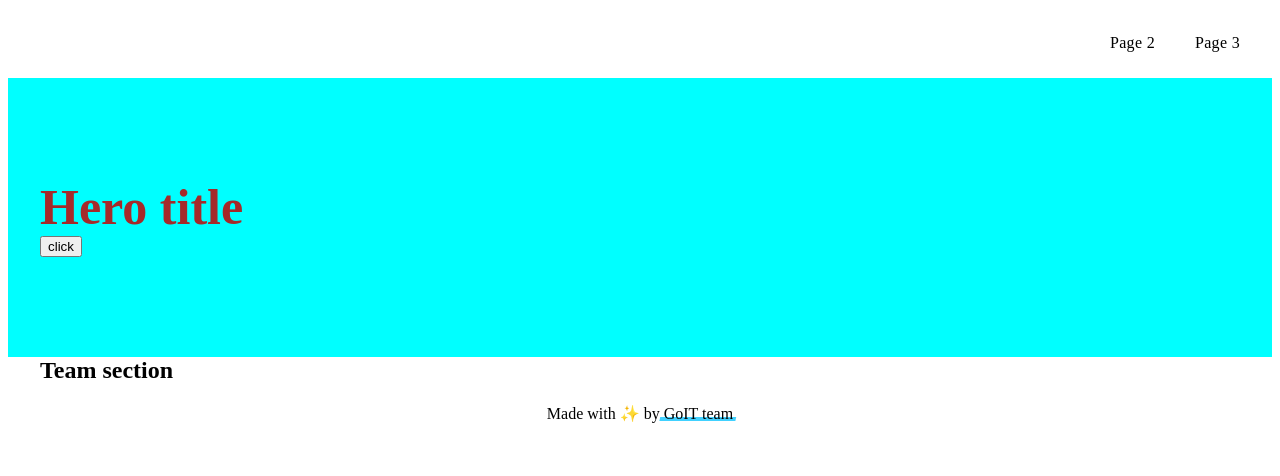
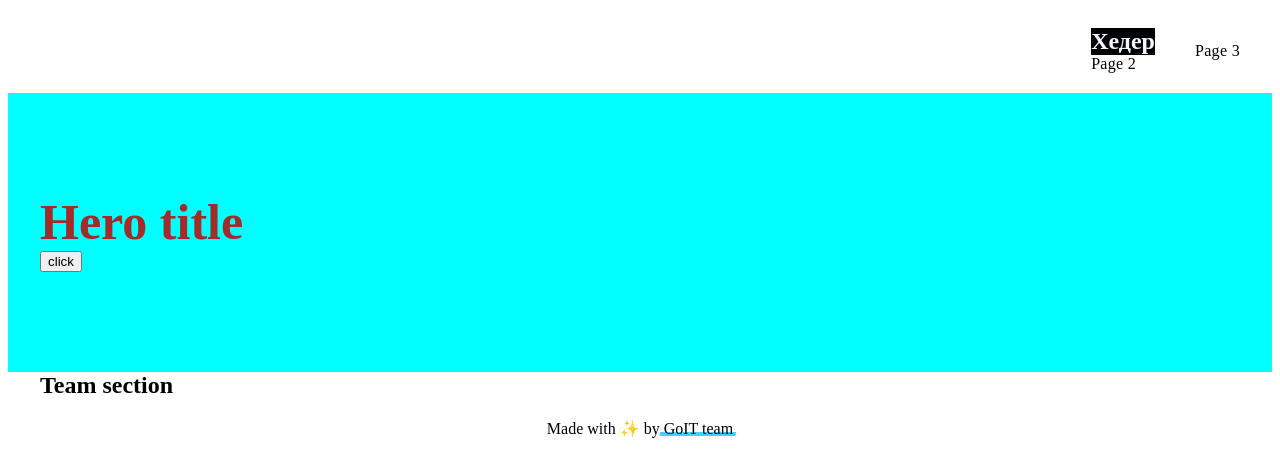
Before and after one commit to Sivonenko/test-115, a website built with Vite: page src/index.html in a window 1280 px wide. Built offline with nearby package versions, Linux system fonts and the light colour scheme.

Commit message:
header-changes

```diff
--- a/src/css/header.css
+++ b/src/css/header.css
@@ -42,3 +42,8 @@
 .nav-link.active::after {
   background: #747bff;
 }
+
+.header-head {
+  background-color: black;
+  color: aliceblue;
+}
--- a/src/partials/header.html
+++ b/src/partials/header.html
@@ -8,6 +8,7 @@
       </a>
       <ul class="nav-list">
         <li class="nav-item">
+          <h2 class="header-head">Хедер</h2>
           <a class="nav-link {=$highlight-act}" href="./page-2.html">Page 2</a>
         </li>
         <li class="nav-item">
```
